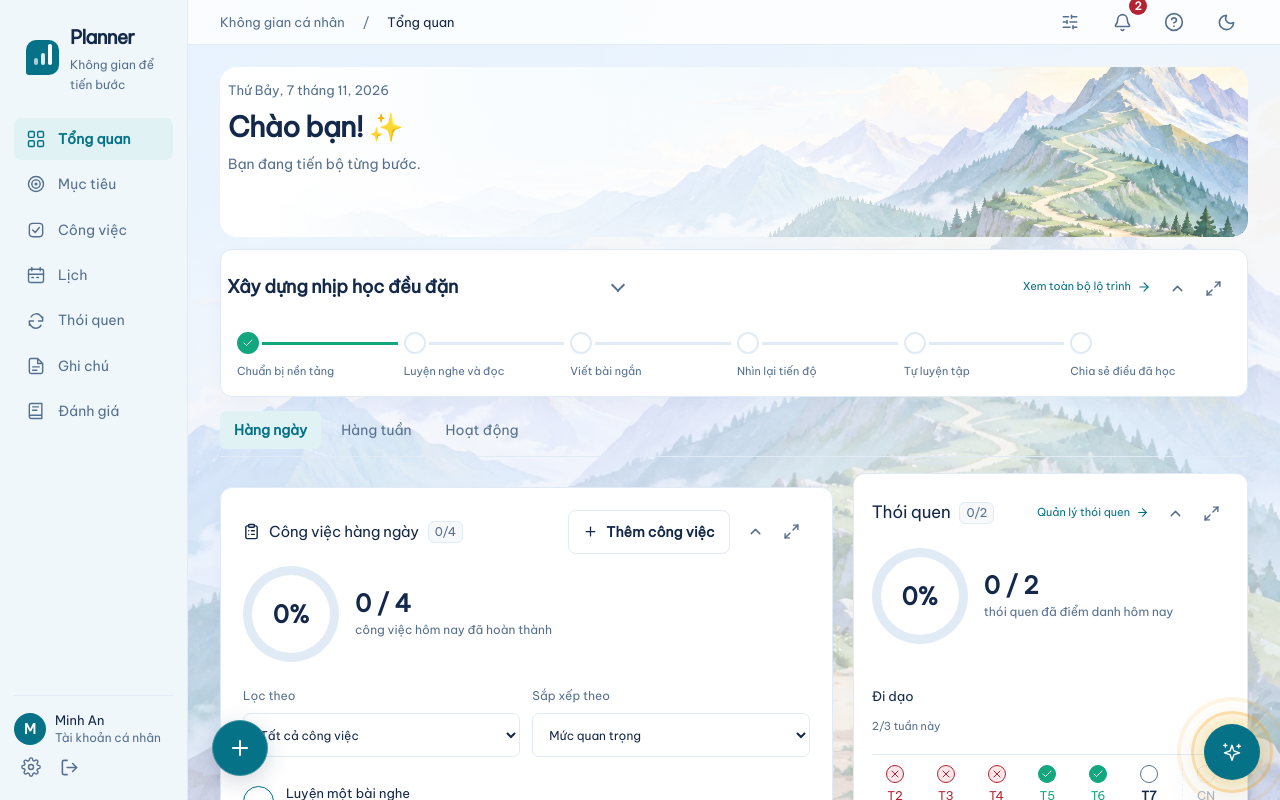
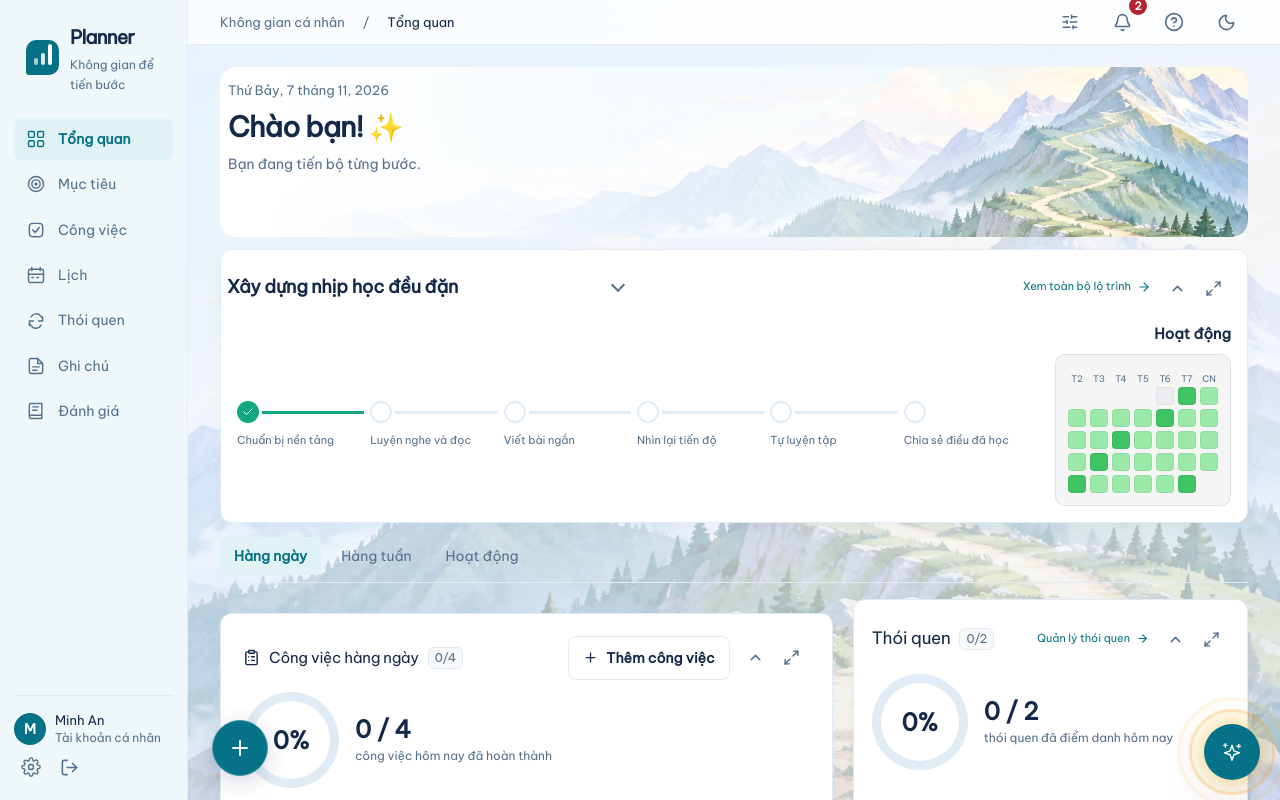
Before and after one commit to datphan3201/Notes, a Next.js app in the folder apps/web/: page /preview/workspace in a window 1280 px wide. Shown: the top 800 px of the page. Built offline with nearby package versions, Linux system fonts and the light colour scheme.

Commit message:
feat(dashboard): embed condensed activity into roadmap card

```diff
--- a/apps/web/src/components/preview/dashboard.tsx
+++ b/apps/web/src/components/preview/dashboard.tsx
@@ -200,6 +200,53 @@ export function DashboardView({
             month: "short",
             timeZone: "UTC",
         }).format(sampleDay(offset));
+    const miniActivityCalendar = (
+        <div
+            className="recent-activity-mini-calendar"
+            role="group"
+            aria-label={text(
+                "Activity for the last 30 days",
+                "Hoạt động 30 ngày gần đây",
+            )}
+        >
+            <div
+                className="recent-activity-mini-weekdays"
+                aria-hidden="true"
+            >
+                {weekdays.map((label) => (
+                    <span key={label[0]}>
+                        {text(...label)}
+                    </span>
+                ))}
+            </div>
+            <div className="recent-activity-mini-grid">
+                {Array.from(
+                    { length: 4 },
+                    (_, index) => (
+                        <span
+                            key={`blank-${index}`}
+                            className="activity-day-blank"
+                            aria-hidden="true"
+                        />
+                    ),
+                )}
+                {recentCounts.map(
+                    (count, index) => (
+                        <span
+                            key={index}
+                            className="activity-day"
+                            data-level={
+                                empty
+                                    ? 0
+                                    : Math.min(count, 4)
+                            }
+                            title={`${dayLabel(index - 29)}: ${empty ? 0 : count}`}
+                        />
+                    ),
+                )}
+            </div>
+        </div>
+    );
     const statusLabel = (value: string) => {
         const item = statuses.find(([key]) => key === value)!;
         return text(item[1], item[2]);
@@ -277,9 +324,10 @@ export function DashboardView({
             <DashboardPanel
                 className="dashboard-roadmap"
                 text={text}
-                label={text("Roadmap", "Lộ trình")}
+                label={text("Roadmap & Activity", "Lộ trình & Hoạt động")}
                 summary={
-                    focus ? (
+                    <div className="dashboard-roadmap-summary-split">
+                        {focus ? (
                             <div className="dashboard-collapsed-progress">
                                 <span className="progress-pill">
                                     {focus.steps.length ? `${Math.round((focus.completed / focus.steps.length) * 100)}%` : "0%"}
@@ -291,7 +339,13 @@ export function DashboardView({
                                     )}
                                 </span>
                             </div>
-                    ) : null
+                        ) : (
+                            <span className="subtle-copy">
+                                {text("No roadmap selected", "Chưa chọn lộ trình")}
+                            </span>
+                        )}
+                        {miniActivityCalendar}
+                    </div>
                 }
                 header={<div className="section-heading">
                     <label className="roadmap-title-picker">
@@ -324,6 +378,8 @@ export function DashboardView({
                     </button>
                 </div>}>
 
+                <div className="dashboard-roadmap-activity-layout">
+                    <div className="dashboard-roadmap-content">
                         {focus ? (
                             <div className="roadmap-preview preview-dashboard-roadmap">
                                 {focus.steps.slice(0, 6).map((step, index) => (
@@ -360,6 +416,17 @@ export function DashboardView({
                                 )}
                             </p>
                         )}
+                    </div>
+
+                    <div className="dashboard-roadmap-activity-card">
+                        <div className="dashboard-roadmap-activity-heading">
+                            <h4>{text("Activity", "Hoạt động")}</h4>
+                        </div>
+                        <div className="dashboard-roadmap-activity-box">
+                            {miniActivityCalendar}
+                        </div>
+                    </div>
+                </div>
             </DashboardPanel>
             <nav
                 className="workspace-section-menu"
--- a/apps/web/src/styles/baseline/planning.css
+++ b/apps/web/src/styles/baseline/planning.css
@@ -137,7 +137,8 @@
     white-space: pre-wrap;
 }
 .activity-panel,
-.dashboard-recent-panel {
+.dashboard-recent-panel,
+.dashboard-roadmap {
     --activity-empty: #ebedf0;
     --activity-level-1: #9be9a8;
     --activity-level-2: #40c463;
@@ -151,7 +152,8 @@
     box-shadow: none;
 }
 [data-theme='dark'] .activity-panel,
-[data-theme='dark'] .dashboard-recent-panel {
+[data-theme='dark'] .dashboard-recent-panel,
+[data-theme='dark'] .dashboard-roadmap {
     --activity-empty: #161b22;
     --activity-level-1: #0e4429;
     --activity-level-2: #006d32;
--- a/apps/web/src/styles/ui-system.css
+++ b/apps/web/src/styles/ui-system.css
@@ -202,6 +202,16 @@ textarea.ui-control { min-height: 112px; resize: vertical; }
 .recent-activity-mini-grid { display: grid; grid-template-columns: repeat(7, 18px); gap: 4px; }
 .recent-activity-mini-grid .activity-day { width: 18px; height: 18px; min-width: 0; min-height: 0; border-radius: 4px; padding: 0; display: block; }
 .recent-activity-mini-grid .activity-day-blank { width: 18px; height: 18px; visibility: hidden; }
+.dashboard-roadmap-activity-layout { display: flex; align-items: center; justify-content: space-between; gap: 24px; }
+@media (max-width: 860px) { .dashboard-roadmap-activity-layout { flex-direction: column; align-items: stretch; gap: 16px; } }
+.dashboard-roadmap-content { flex: 1 1 0; min-width: 0; }
+.dashboard-roadmap-activity-card { flex: 0 0 auto; display: flex; flex-direction: column; gap: 8px; align-items: flex-end; }
+@media (max-width: 860px) { .dashboard-roadmap-activity-card { align-items: flex-start; } }
+.dashboard-roadmap-activity-heading { display: flex; align-items: center; gap: 8px; }
+.dashboard-roadmap-activity-heading h4 { margin: 0; font-size: 0.92rem; font-weight: 600; color: var(--text); }
+.dashboard-roadmap-activity-box { padding: 10px 12px; background: rgba(0, 0, 0, 0.22); border: 1px solid rgba(255, 255, 255, 0.08); border-radius: 10px; }
+[data-theme='light'] .dashboard-roadmap-activity-box { background: rgba(0, 0, 0, 0.04); border-color: rgba(0, 0, 0, 0.08); }
+.dashboard-roadmap-summary-split { display: flex; align-items: center; justify-content: space-between; width: 100%; gap: 16px; flex-wrap: wrap; }
 .ui-dashboard-panel[data-expanded='true'] { position: fixed; inset: 12px; z-index: 130; margin: 0; overflow: auto; background: var(--surface); box-shadow: var(--shadow); }
 .ui-dashboard-panel[data-expanded='true'] .ui-dashboard-panel-heading { position: sticky; top: 0; z-index: 2; padding-bottom: 8px; background: var(--surface); }
 .dashboard-habits-panel .habit-checkin-days { display: flex; max-width: 100%; overflow-x: auto; margin-top: 8px; }
```
Lines whose indentation alone changed are shown as unchanged.
